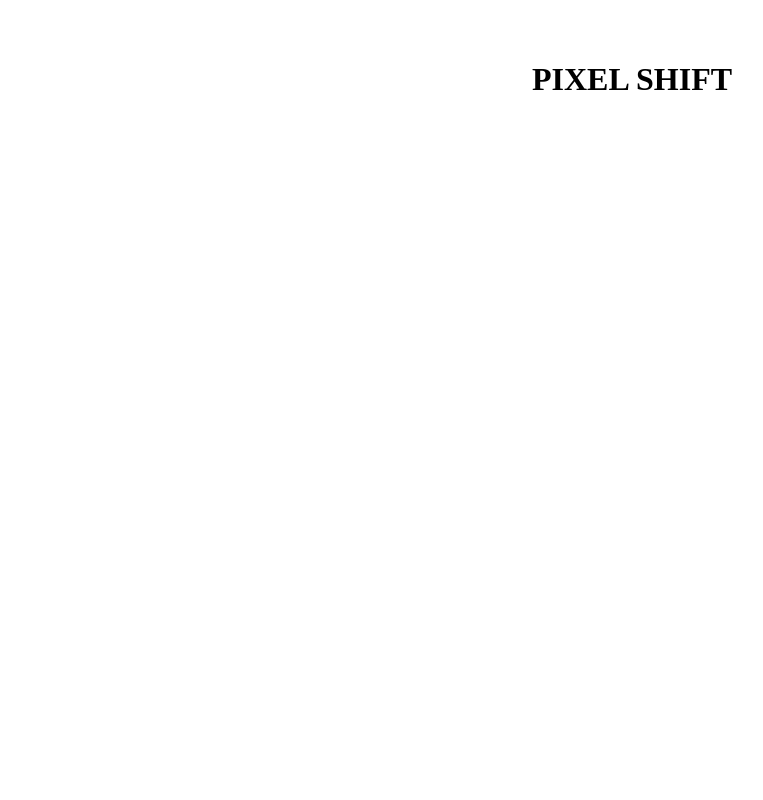
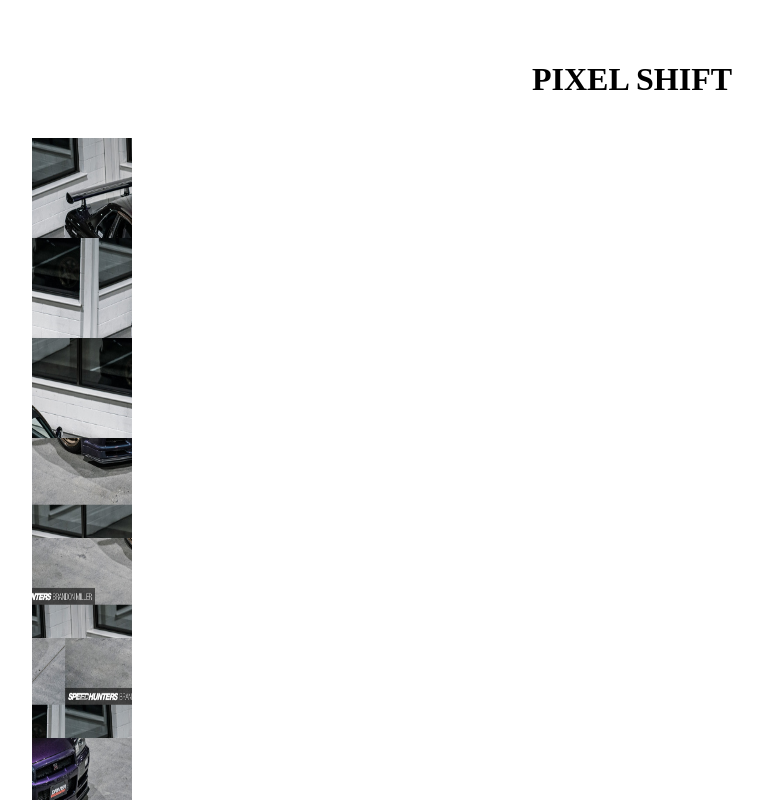
Before and after one commit to wowgr8/pixel-shift, a React (Vite) app: page / in a window 1280 px wide. Shown: the top 800 px of the page, without its empty margins (8-771 px from the left). Built offline with nearby package versions, Linux system fonts and the light colour scheme.

Commit message:
add originalImage useState

```diff
--- a/src/Control.tsx
+++ b/src/Control.tsx
@@ -1,27 +1,67 @@
-import React, { FC, useState } from 'react';
-import R34 from './assets/img/R34.jpeg'
-import './App.css'
+import React, { FC, useState, useEffect } from 'react';
+import R34 from './assets/img/R34.jpeg';
+import './App.css';
 
-interface ControlProps {
+interface ControlProps {}
 
-}
+const Control: FC<ControlProps> = () => {
+  const [tiles, setTiles] = useState<number[][]>([[]]);
+  const [originalImage, setOriginalImage] = useState<string | null>(null);
 
-const Control: FC<ControlProps> = ({  }) => {
-  const [tiles, setTiles] = useState<number[][]>([[]]);
+  useEffect(() => {
+    setOriginalImage(R34);
+    initializeTiles();
+  }, []);
 
-  const imageScramble = () => {
-    R34
-  }
+  const initializeTiles = () => {
+    // Divide the image into a 3x3 grid
+    const rows = 3;
+    const cols = 3;
+    const tileWidth = 300; // Adjust based on your image size
+    const tileHeight = 300; // Adjust based on your image size
+
+    const initialTiles: number[][] = [];
+    for (let row = 0; row < rows; row++) {
+      const rowArray: number[] = [];
+      for (let col = 0; col < cols; col++) {
+        rowArray.push(row * cols + col);
+      }
+      initialTiles.push(rowArray);
+    }
+
+    setTiles(initialTiles);
+  };
+
+  const handleTileClick = (row: number, col: number) => {
+    // Handle tile click logic here
+  };
 
   return (
     <div>
       <div className="square-image">
-        {/* original image */}
-        <img src={R34} />
-        {/* scrambled image */}
+        {/* Original image */}
+        <img src={originalImage} alt="Original" />
+
+        {/* Display divided images */}
+        {tiles.map((row, rowIndex) =>
+          row.map((colIndex) => (
+            <div
+              key={`${rowIndex}-${colIndex}`}
+              className="grid-cell"
+              style={{
+                width: '100px', // Adjust based on your tile size
+                height: '100px', // Adjust based on your tile size
+                backgroundImage: `url(${originalImage})`,
+                backgroundSize: '300% 300%', // Adjust based on your image size
+                backgroundPosition: `-${(colIndex / 3) * 100}% -${(rowIndex / 3) * 100}%`,
+              }}
+              onClick={() => handleTileClick(rowIndex, colIndex)}
+            />
+          ))
+        )}
       </div>
     </div>
-  )
-}
+  );
+};
 
 export default Control;
```
